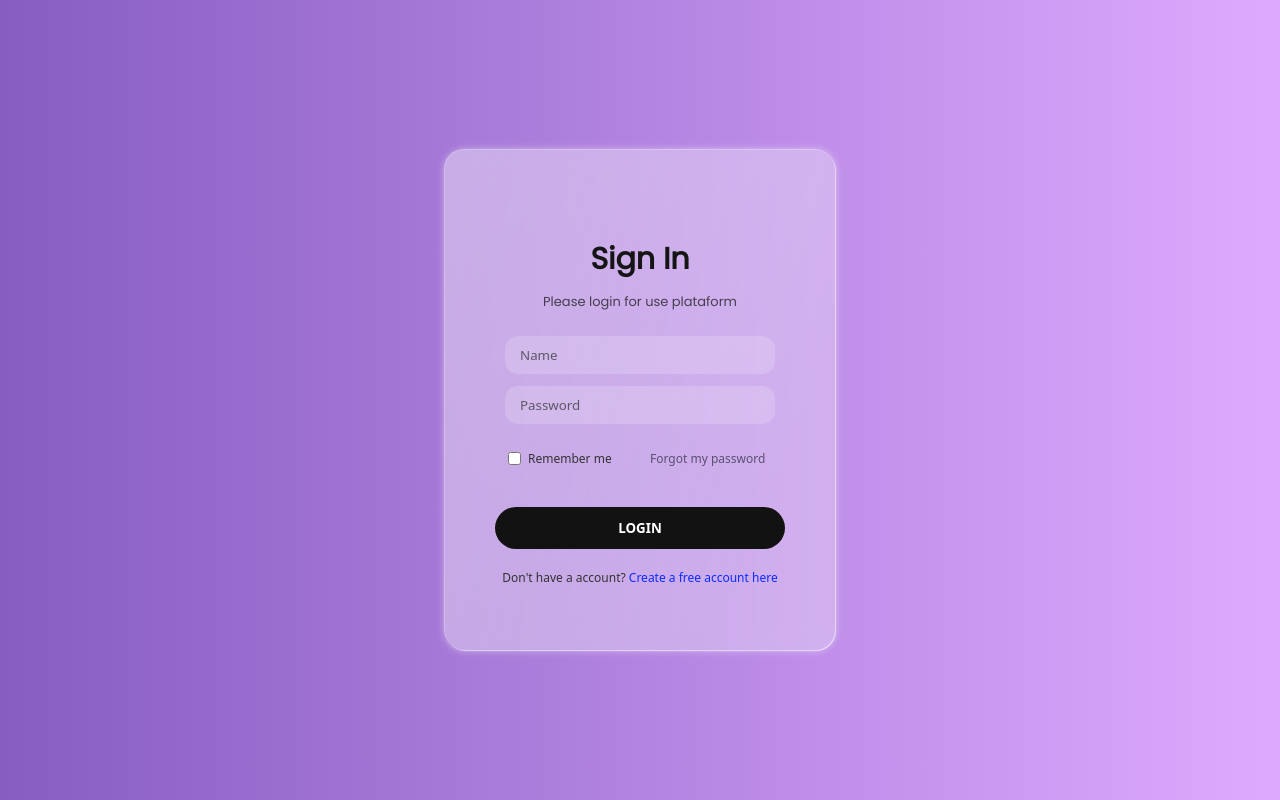
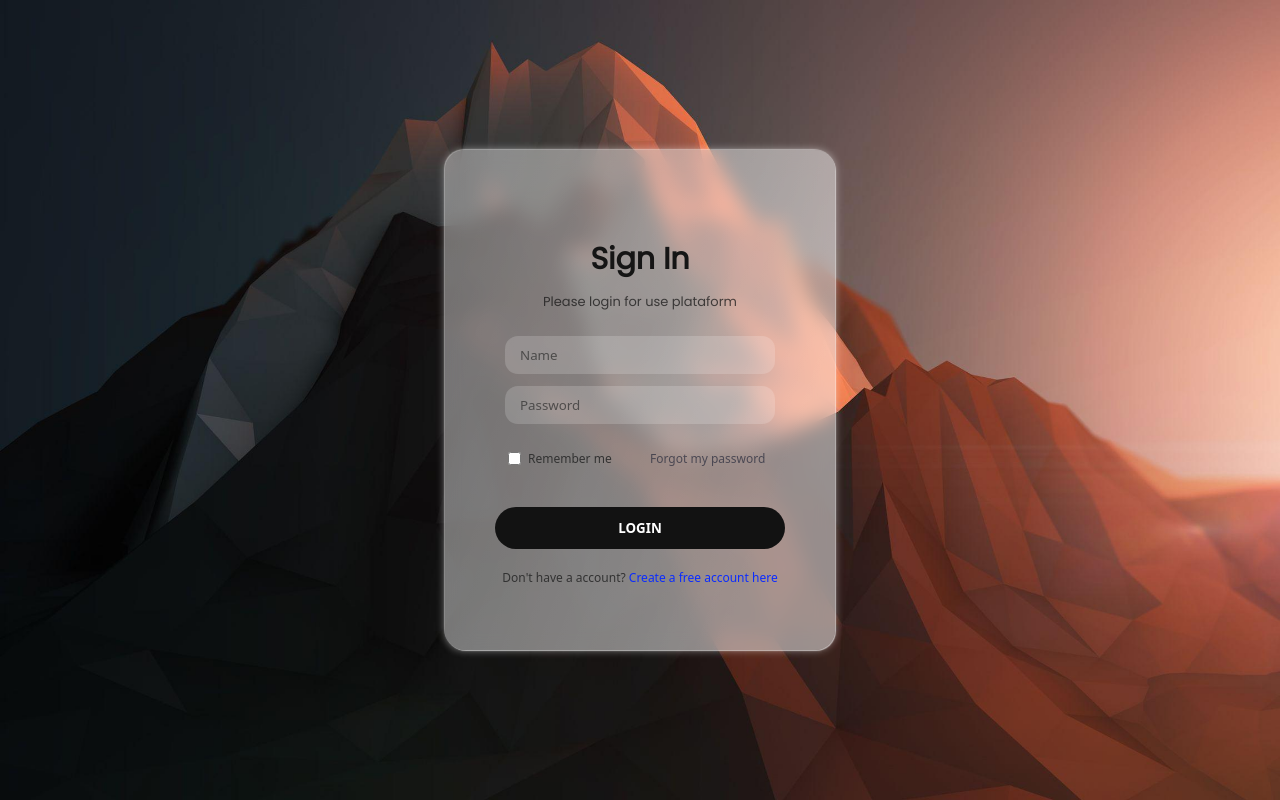
Before and after one commit to LuciLua/loginPanel, a Next.js app in the folder frontend/: page / in a window 1280 px wide. Built offline with nearby package versions, Linux system fonts and the light colour scheme.

Commit message:
:star2: Sign Up OK

```diff
--- a/frontend/src/components/Panel/Panel.module.scss
+++ b/frontend/src/components/Panel/Panel.module.scss
@@ -2,7 +2,7 @@
   color: #333;
   background: linear-gradient(
     290deg,
-    rgba(255, 255, 255, 0.3) 20%,
+    rgba(255, 255, 255, 0.5) 20%,
     rgba(255, 255, 255, 0.4)
   );
 
--- a/frontend/src/components/Panel/SignUp/SignUp.tsx
+++ b/frontend/src/components/Panel/SignUp/SignUp.tsx
@@ -23,13 +23,11 @@ function SignUp() {
         if (e.target.name === 'confirmPass') setConfirmPass(e.target.value)
     }
 
-    // late ...
-    async function subscribe(e: any) {
+    // late at localStorage...
+    function subscribe(e: any) {
         e.preventDefault()
-        await setUser(name, email, pass, confirmPass)
-        localStorage.setItem('user', JSON.stringify(user))
-
-        console.log(user)
+        setUser({ name, email, pass, confirmPass })
+        localStorage.setItem('user', JSON.stringify({name, email, pass, confirmPass}))
         setSign(true)
     }
 
--- a/frontend/src/styles/globals.scss
+++ b/frontend/src/styles/globals.scss
@@ -9,6 +9,9 @@
 
 body {
   background: linear-gradient(to right, #875dc2, #deaaff);
+  background-image: url('/../wall.jpg');
+  background-repeat: no-repeat;
+  background-size: cover;
   // background: linear-gradient(to right, #3732ba, #cb9af1);
   display: flex;
   justify-content: center;
```
Also changed, not shown: frontend/public/low.png (added), frontend/public/wall.jpg (added).
